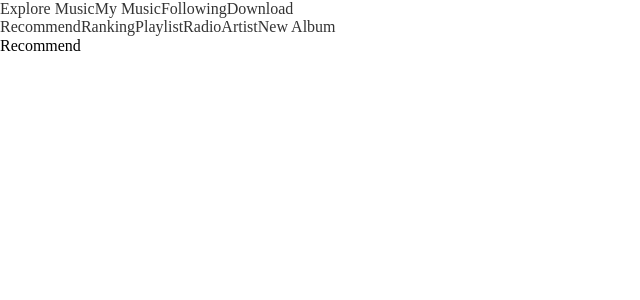
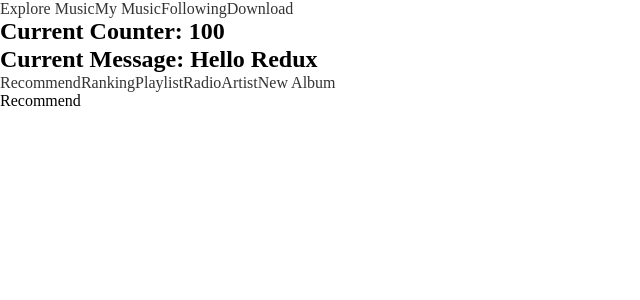
Before and after one commit to X1RU1/jetztmusic, a React (Create React App) app: page /#/discover/recommend in a window 1280 px wide. Shown: the top 300 px of the page, without its empty margins (0-640 px from the left). Built offline with nearby package versions, Linux system fonts and the light colour scheme.

Commit message:
redux useSelector state control

```diff
--- a/package.json
+++ b/package.json
@@ -3,6 +3,7 @@
   "version": "0.1.0",
   "private": true,
   "dependencies": {
+    "@reduxjs/toolkit": "^2.6.1",
     "@testing-library/dom": "^10.4.0",
     "@testing-library/jest-dom": "^6.6.3",
     "@testing-library/react": "^16.2.0",
@@ -15,6 +16,7 @@
     "normalize.css": "^8.0.1",
     "react": "^19.0.0",
     "react-dom": "^19.0.0",
+    "react-redux": "^9.2.0",
     "react-router-dom": "^7.4.0",
     "react-scripts": "5.0.1",
     "typescript": "^4.9.5",
--- a/src/App.tsx
+++ b/src/App.tsx
@@ -1,8 +1,18 @@
 import React, { Suspense } from "react"
 import { Link, useRoutes } from "react-router-dom"
+import { shallowEqual } from "react-redux"
 import routes from "./router"
+import { useAppSelector } from "./store"
 
 function App() {
+  const { count, message } = useAppSelector(
+    (state) => ({
+      count: state.counter.count,
+      message: state.counter.message
+    }),
+    shallowEqual
+  )
+
   return (
     <div className="App">
       <div className="nav">
@@ -11,6 +21,8 @@
         <Link to="/focus">Following</Link>
         <Link to="/download">Download</Link>
       </div>
+      <h2>Current Counter: {count}</h2>
+      <h2>Current Message: {message}</h2>
       <Suspense fallback="">
         <div className="main">{useRoutes(routes)}</div>
       </Suspense>
--- a/src/index.tsx
+++ b/src/index.tsx
@@ -1,14 +1,19 @@
 import React from "react"
 import ReactDOM from "react-dom/client"
 import { HashRouter } from "react-router-dom"
-import App from "@/App"
+import { Provider } from "react-redux"
 import "normalize.css"
 import "@/assets/css/index.less"
+
+import App from "@/App"
+import store from "./store"
 
 const root = ReactDOM.createRoot(document.getElementById("root") as HTMLElement)
 
 root.render(
-  <HashRouter>
-    <App />
-  </HashRouter>
+  <Provider store={store}>
+    <HashRouter>
+      <App />
+    </HashRouter>
+  </Provider>
 )
--- /dev/null
+++ b/src/store/index.ts
@@ -0,0 +1,16 @@
+import { configureStore } from "@reduxjs/toolkit"
+import { useSelector, TypedUseSelectorHook } from "react-redux"
+import counterReducer from "./modules/counter"
+
+const store = configureStore({
+  reducer: {
+    counter: counterReducer
+  }
+})
+
+type GetStateFnType = typeof store.getState
+export type IRootState = ReturnType<GetStateFnType>
+
+export const useAppSelector: TypedUseSelectorHook<IRootState> = useSelector
+
+export default store
--- /dev/null
+++ b/src/store/modules/counter.ts
@@ -0,0 +1,12 @@
+import { createSlice } from "@reduxjs/toolkit"
+
+const counterSlice = createSlice({
+  name: "counter",
+  initialState: {
+    count: 100,
+    message: "Hello Redux"
+  },
+  reducers: {}
+})
+
+export default counterSlice.reducer
```
Also changed, not shown: 1 other file (tests, documents, lock files or other folders).
